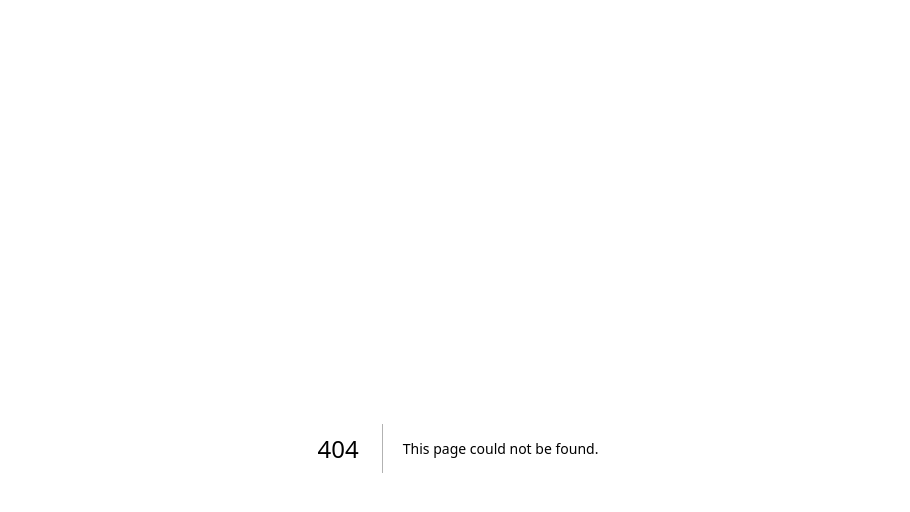
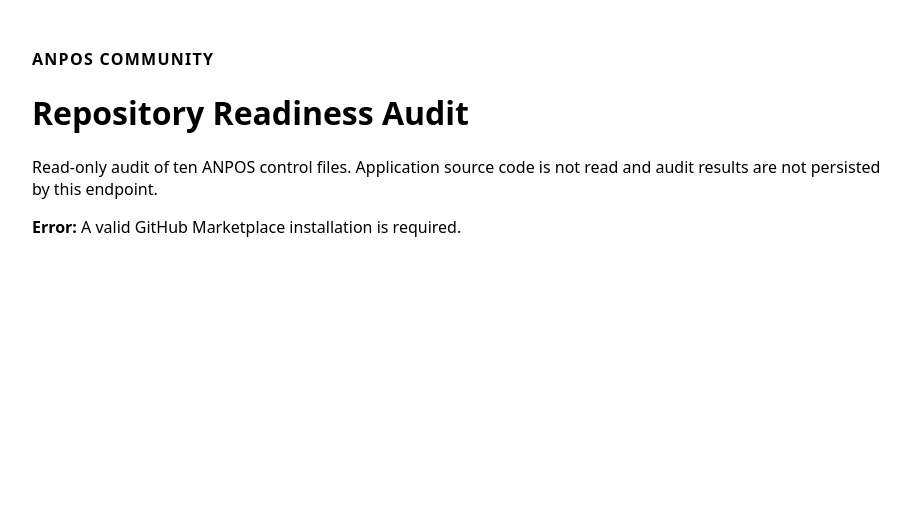
Before and after one commit to Vertex-Systems-Network/ai-native-project-operating-system, a Next.js app in the folder commercial-service/: page /community in a window 1280 px wide. Before the commit this address had no page. Shown: the top 512 px of the page, without its empty margins (182-1092 px from the left). Built offline with nearby package versions, Linux system fonts and the light colour scheme.

Commit message:
Expose Community readiness audit page

```diff
--- /dev/null
+++ b/commercial-service/app/community/page.tsx
@@ -0,0 +1,8 @@
+import { Suspense } from "react";
+import CommunityClient from "./CommunityClient";
+
+export default function CommunityPage() {
+  return <Suspense fallback={<main style={{ padding: 24 }}>Loading ANPOS Community…</main>}>
+    <CommunityClient />
+  </Suspense>;
+}
```
